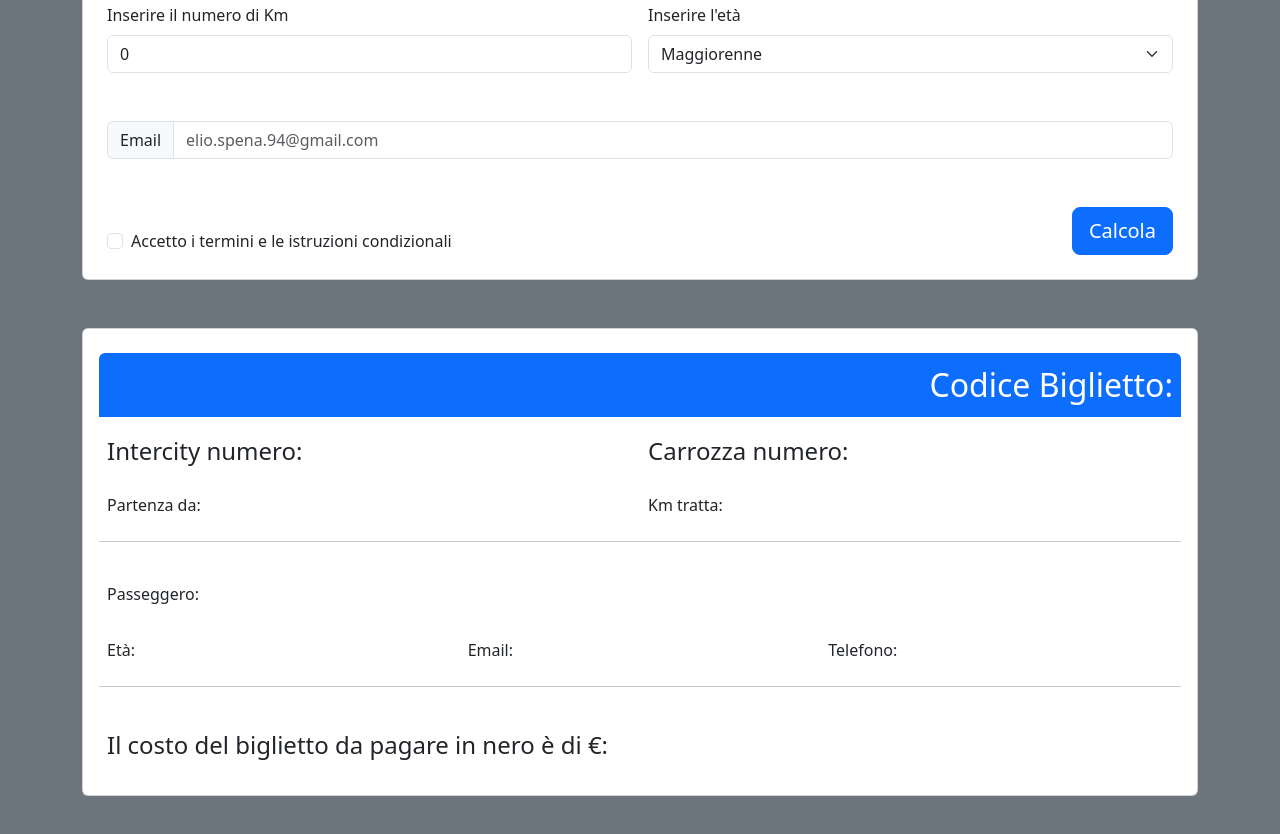
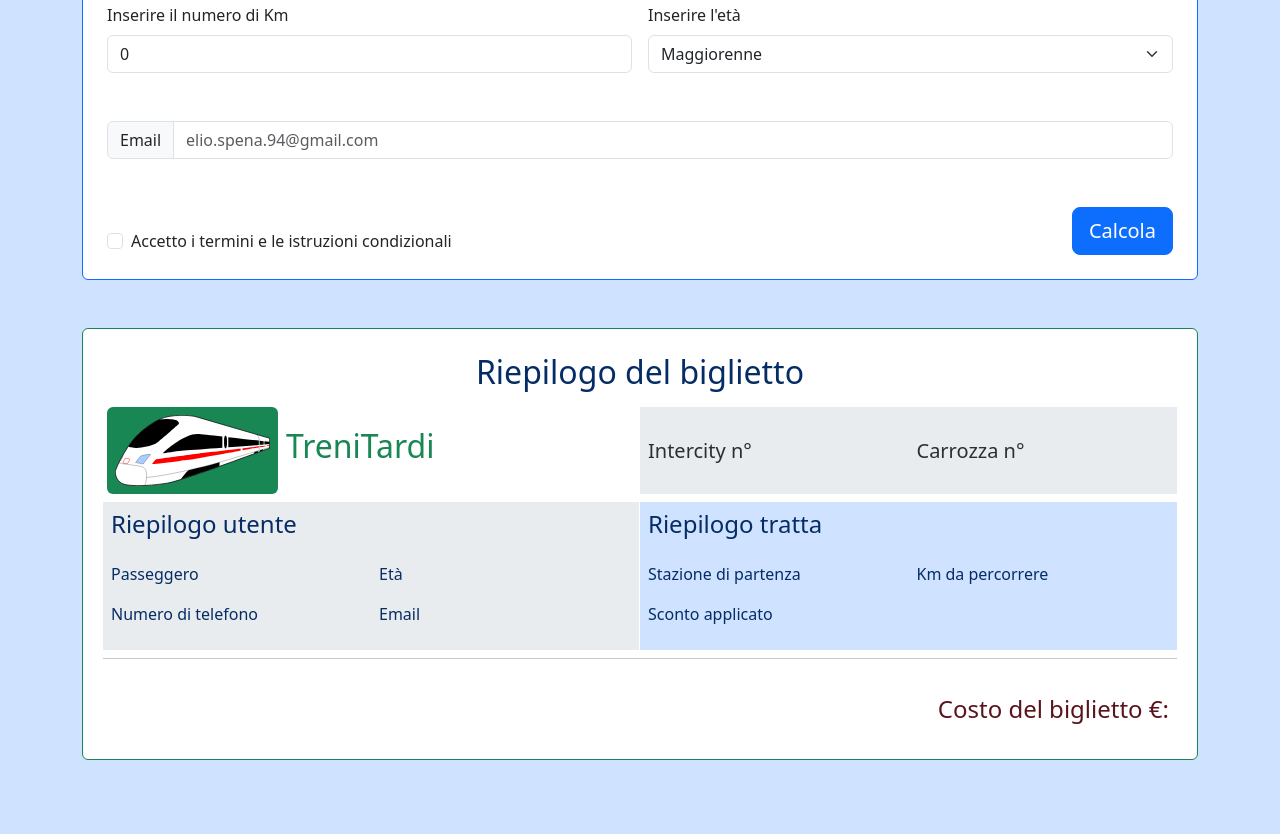
Before and after one commit to ElioSpena/js-biglietto-treno-form, a plain HTML site: page index.html in a window 1280 px wide. Shown: the part 322-1156 px from the top of the page. After the commit the page ends 1130 px from the top, so only its background shows below. Drawn offline with nearby package versions, Linux system fonts and the light colour scheme.

Commit message:
feat: style definito

```diff
--- a/index.html
+++ b/index.html
@@ -10,19 +10,19 @@
     <!--/css Bootstrap-->
 </head>
 
-<body class="bg-secondary">
+<body class="bg-primary-subtle">
     <main class="container mt-5">
         <!--Ticket request form-->
-        <form class="card p-4">
+        <form class="card border-primary p-4">
             <div class="row g-3">
                 <!--Titolo-->
-                <h1 class="mb-3">Calcola il prezzo del tuo biglietto</h1>
+                <h1 class="mb-3 text-primary-emphasis">Calcola il prezzo del tuo biglietto</h1>
                 <!--/Titolo-->
 
                 <!--Dati input utente-->
                 <!--Nome-->
                 <div class="col-12 col-md-6">
-                    <label for="user-name" class="form-label">Nome</label>
+                    <label for="user-name" class="form-label ">Nome</label>
                     <input type="text" id="user-name" class="form-control" placeholder="Elio">
                 </div>
                 <!--/Nome-->
@@ -100,26 +100,64 @@
             </div>
         </form>
         <!--/Ticket request form-->
+        <div class=""> <!--Displaynone--------------------------------------------------------------->
+            <!--Tickets Card-->
 
-        <!--Tickets Card-->
-        <section class="card mt-5 p-4 mb-5">
+            <section class="card border-success mt-5 p-4 mb-5">
 
-            <div class="row g-3">
-                <div class="col-12 p-2 fs-2 text-end bg-primary rounded-top text-white">Codice Biglietto:
+
+                <h2 class=" text-center text-primary-emphasis mb-3">Riepilogo del biglietto</h2>
+
+                <div class="row g-2">
+                    <!--Intestazione biglietto -->
+                    <div class="col-6 col-md-2">
+                        <img src="./img/high-speed-train-146498.svg" alt="train-logo" class="p-2 rounded bg-success">
+                    </div>
+                    <div class="col-6 col-md-4 d-flex align-items-center">
+                        <h2 class="text-success">TreniTardi</h2>
+                    </div>
+                    <div
+                        class="col-6 col-md-3 p-2 fs-5 d-flex align-items-center text-secondary-emphasis bg-body-secondary">
+                        Intercity n°
+                    </div>
+                    <div
+                        class="col-6 col-md-3 p-2 fs-5 d-flex align-items-center text-secondary-emphasis bg-body-secondary">
+                        Carrozza n°
+                    </div>
+
+                    <!--/Intestazione biglietto -->
+
+                    <!--Riepilogo utente-->
+                    <div class="col-12 col-md-6 bg-body-secondary border-end border-white p-2">
+                        <ul class="text-primary-emphasis row g-3 list-unstyled">
+                            <h4>Riepilogo utente</h4>
+                            <li class="col-6">Passeggero</li>
+                            <li class="col-6">Età</li>
+                            <li class="col-6">Numero di telefono</li>
+                            <li class="col-6">Email</li>
+                        </ul>
+                    </div>
+                    <!--/Riepilogo utente-->
+
+                    <!--Riepilogo tratta-->
+                    <div class=" col-12 col-md-6 bg-primary-subtle p-2">
+                        <ul class="text-primary-emphasis row g-3 list-unstyled">
+                            <h4>Riepilogo tratta</h4>
+                            <li class="col-6">Stazione di partenza</li>
+                            <li class="col-6">Km da percorrere</li>
+                            <li class="col-12">Sconto applicato</li>
+                        </ul>
+                    </div>
+                    <!--/Riepilogo tratta-->
+
+                    <!--Prezzo-->
+                    <hr>
+                    <div class=" col-12 p-2 fs-4 text-danger-emphasis text-end">Costo del biglietto €:
+                    </div>
+                    <!--/Prezzo-->
                 </div>
-                <div class="col-6 fs-4">Intercity numero:</div>
-                <div class="col-6 fs-4">Carrozza numero:</div>
-                <div class="col-6 p-2 ">Partenza da:</div>
-                <div class="col-6 p-2 ">Km tratta:</div>
-                <hr>
-                <div class="col-12 p-2 ">Passeggero:</div>
-                <div class="col-12 col-md-4 p-2 ">Età:</div>
-                <div class="col-12 col-md-4 p-2 ">Email:</div>
-                <div class="col-12 col-md-4 p-2 ">Telefono:</div>
-                <hr>
-                <div class="col-12 p-2 fs-4">Il costo del biglietto da pagare in nero è di €:</div>
-            </div>
-        </section>
+            </section>
+        </div>
         <!--/Tickets Card-->
     </main>
 
--- a/js/script.js
+++ b/js/script.js
@@ -23,8 +23,8 @@ ticketForm.addEventListener("submit", function (event) {
     const priceCalc = priceCalculator(userKm, userAge);
     const finalPrice = priceCalc.toFixed(2);
 
-    //stampo in console il risultato
-    console.log(`km = ${userKm}; età = ${userAge}; prezzo = ${finalPrice}€`);
+        //stampo in console il risultato
+        console.log(`km = ${userKm}; età = ${userAge}; prezzo = ${finalPrice}€`);
 
     //ripulisco il form
     ticketForm.reset();
```
Also changed, not shown: img/high-speed-train-146498.svg (added).
